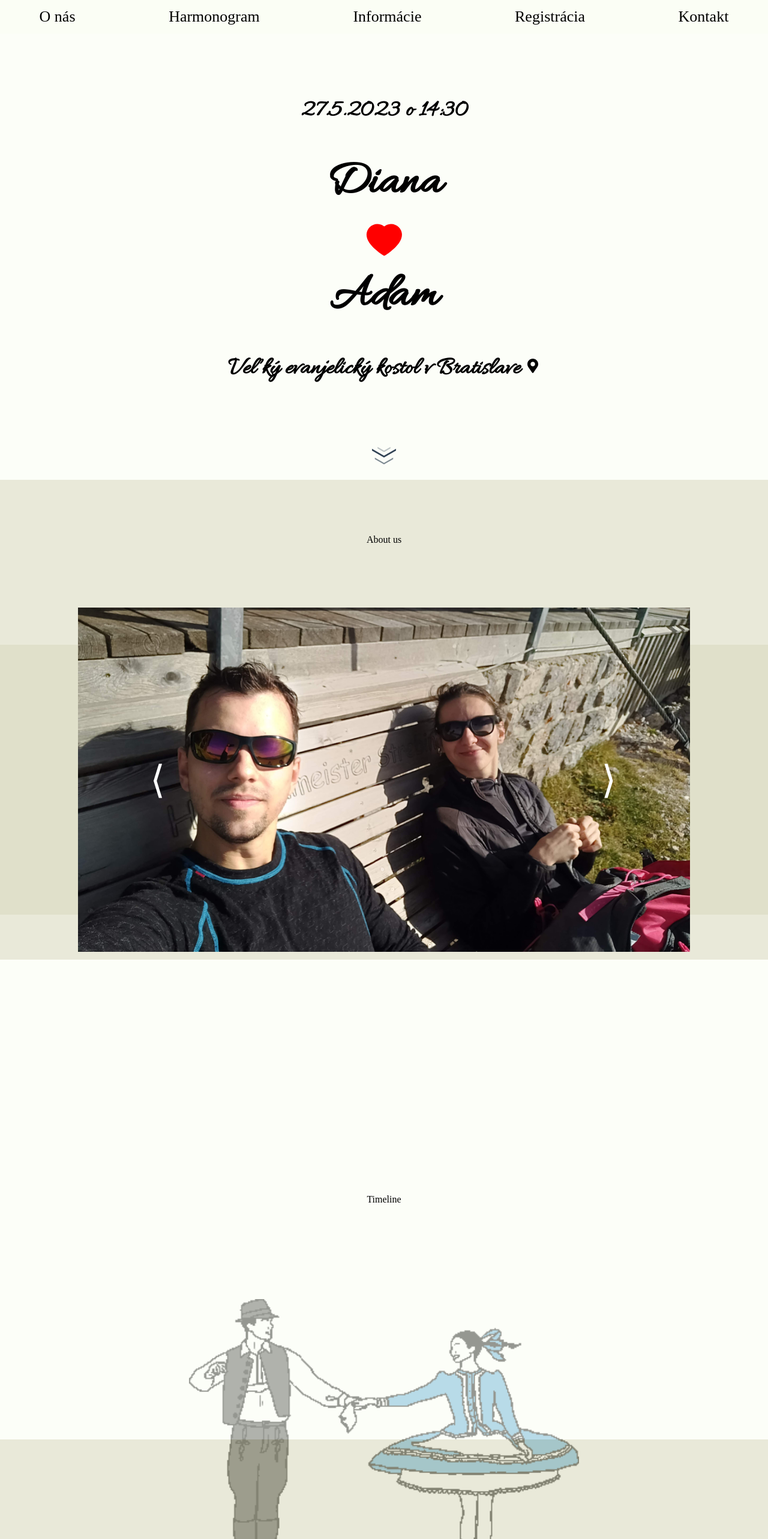
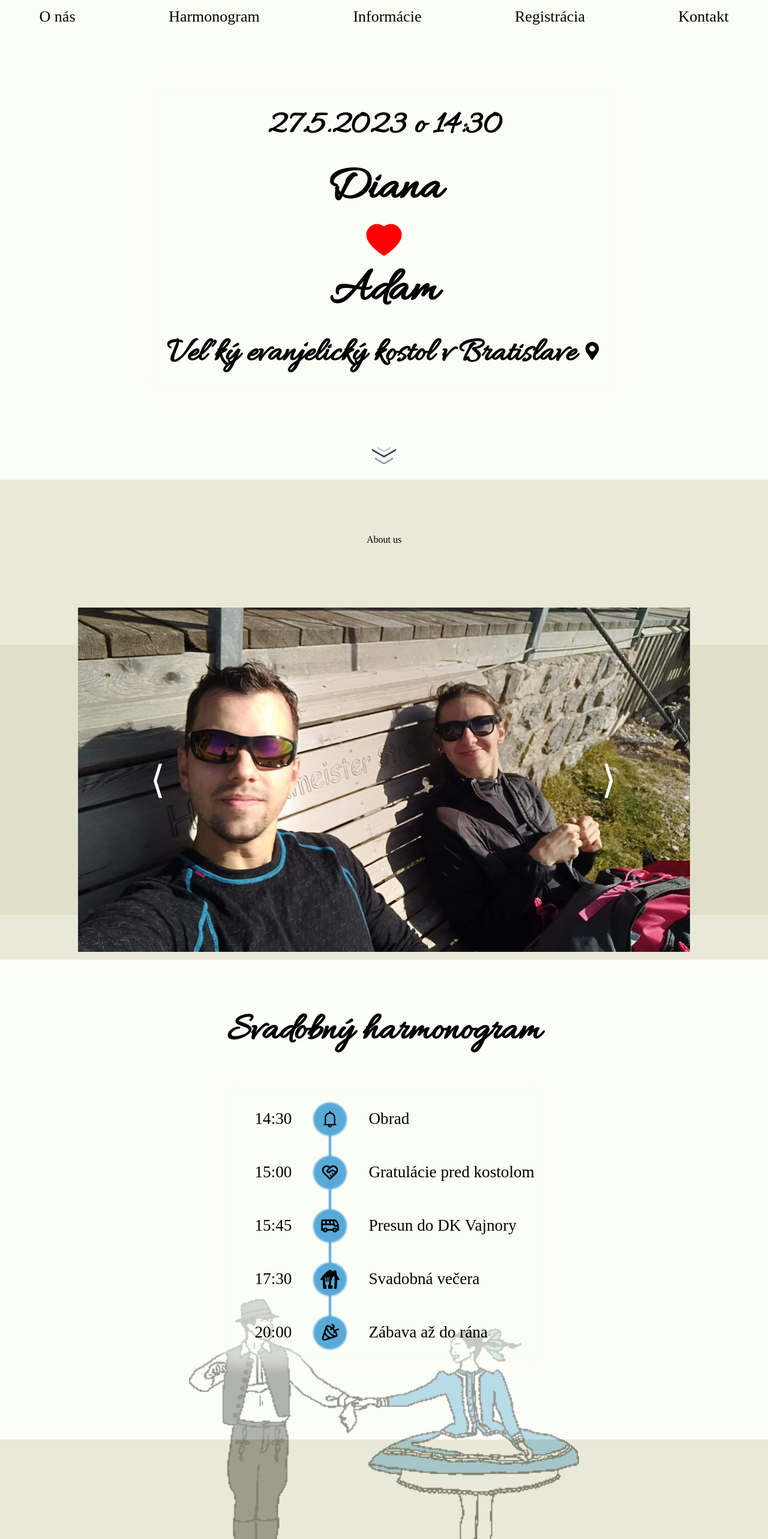
Before and after one commit to AdamSitarcik/wed-site, a React (Create React App) app in the folder client/: page / in a window 1280 px wide. Shown: the top 2566 px of the page at 60% size. Built offline with nearby package versions, Linux system fonts and the light colour scheme; a web font is replaced by a local one.

Commit message:
make timeline section, redo styling of landing, register and contact

```diff
--- a/client/src/assets/wrappers/Contact.js
+++ b/client/src/assets/wrappers/ContactSection.js
@@ -6,9 +6,9 @@ const Wrapper = styled.aside`
         flex-direction: column;
         justify-content: center;
         align-items: center;
-        box-shadow: 0 0 20px 20px var(--background-color-info);
+        box-shadow: var(--container-box-shadow);
         background-color: var(--background-color-info);
-        border-radius: 10px;
+        border-radius: var(--container-border-radius);
     }
 
     .contacts-container {
@@ -36,6 +36,7 @@ const Wrapper = styled.aside`
     }
 
     .adress-container {
+        font-size: 1.2rem;
         width: 100%;
         display: flex;
         flex-direction: column;
--- /dev/null
+++ b/client/src/assets/wrappers/LandingSection.js
@@ -0,0 +1,46 @@
+import styled from 'styled-components';
+
+export const Wrapper = styled.aside`
+    h1 {
+        font-size: 5rem;
+    }
+    h2 {
+        font-size: 3.5rem;
+    }
+
+    h1,
+    h2 {
+        font-family: var(--allura);
+        margin: 0;
+    }
+
+    .info-container {
+        box-sizing: border-box;
+        display: flex;
+        flex-direction: column;
+        justify-content: space-between;
+        background-color: var(--background-color-info);
+        box-shadow: 0 0 20px 20px var(--background-color-info);
+        border-radius: 10px;
+        height: 60vh;
+        padding: 15px;
+    }
+
+    .name-container {
+        height: 60%;
+        display: flex;
+        flex-direction: column;
+        justify-content: space-between;
+        align-items: center;
+    }
+
+    @media (max-width: 992px) {
+        h1 {
+            font-size: clamp(3rem, 10vw, 5rem);
+        }
+
+        h2 {
+            font-size: clamp(2.45rem, 6vw, 3.5rem);
+        }
+    }
+`;
--- a/client/src/assets/wrappers/SmallNavbar.js
+++ b/client/src/assets/wrappers/SmallNavbar.js
@@ -6,6 +6,7 @@ const Wrapper = styled.aside`
     }
 
     .toggle-btn {
+
         width: 75px;
         height: 75px;
         position: fixed;
@@ -14,7 +15,9 @@ const Wrapper = styled.aside`
         background: none;
         border: none;
         cursor: pointer;
-        font-size: calc(15px + 3vw);
+        font-size: clamp(25px,100vw, 35px);
+        z-index: 99;
+
     }
 
     .navbar-container {
--- /dev/null
+++ b/client/src/assets/wrappers/TimelineSection.js
@@ -0,0 +1,91 @@
+import styled from 'styled-components';
+
+const Wrapper = styled.aside`
+    .timeline-container {
+        top: 5%;
+        width: 40vw;
+        position: relative;
+        background-color: var(--background-color-info);
+        box-shadow: var(--container-box-shadow);
+        border-radius: var(--container-border-radius);
+        box-sizing: border-box;
+    }
+
+    .timeline-container::before {
+        height: 80%;
+        top: 10%;
+        content: '';
+        position: absolute;
+        left: 32.5%;
+        transform: translate(-50%, 0);
+        border: 0;
+        box-shadow: 0 0 2px 2px var(--blue);
+    }
+
+    ul {
+        height: 100%;
+        list-style: none;
+        padding: 0;
+        display: flex;
+        flex-direction: column;
+        justify-content: space-between;
+    }
+
+    .timeline-item {
+        width: 100%;
+        display: flex;
+        justify-content: space-between;
+        align-items: center;
+        padding-bottom: 25px;
+        font-size: 1.7rem;
+        height: 7vh;
+    }
+
+    .icon {
+        box-sizing: border-box;
+        display: flex;
+        justify-content: center;
+        align-items: center;
+        position: absolute;
+        left: 32.5%;
+        transform: translate(-50%, 0);
+        font-size: 2rem;
+        background-color: var(--blue);
+        box-shadow: 0 0 3px 3px var(--blue);
+        width: 50px;
+        height: 50px;
+        border-radius: 50%;
+    }
+
+    .item-description {
+        text-align: start;
+        width: 55%;
+    }
+
+    .time {
+        width: 20%;
+        text-align: end;
+    }
+
+    @media (max-width: 992px) {
+        .timeline-container {
+            height: 70vh;
+            width: 90%;
+            max-width: 700px;
+        }
+
+        .timeline-item {
+            width: 100%;
+            font-size: 1.5rem;
+            padding-bottom: 25px;
+        }
+
+        .icon {
+            font-size: 1.5rem;
+            width: 35px;
+            height: 35px;
+        }
+    }
+`;
+
+export default Wrapper;
--- a/client/src/components/RegisterForm.js
+++ b/client/src/components/RegisterForm.js
@@ -1,4 +1,4 @@
-import Wrapper from '../assets/wrappers/RegisterForm';
+import Wrapper from '../assets/wrappers/RegisterSection';
 import { FormRow, FormArea, Alert } from '.';
 import { useAppContext } from '../context/appContext.js';
 
@@ -32,7 +32,7 @@ const RegisterForm = () => {
     };
 
     return (
-        <Wrapper>
+        <div>
             {showAlert && <Alert />}
             <form onSubmit={handleSubmit} className='form'>
                 <div className='form-container'>
@@ -70,7 +70,7 @@ const RegisterForm = () => {
                     </button>
                 </div>
             </form>
-        </Wrapper>
+        </div>
     );
 };
 
--- a/client/src/index.css
+++ b/client/src/index.css
@@ -5,7 +5,7 @@
     --im-fell-english: "IM Fell English", serif;
     --im-fell-english-sc: "IM Fell English SC", serif;
 
-    --background-color-info: rgba(250, 253, 243, 0.7);
+    --background-color-info: rgba(250, 253, 243, 0.5);
     --background-color-light: #fafdf398;
     --background-color-light-non-transparent: #fafdf3;
     --background-color-dark: #dadabf98;
@@ -31,6 +31,9 @@
     --slide-max-heigth: calc(var(--slide-max-width) * 9 / 16);
     --slide-min-heigth: 300px;
 
+    --container-border-radius: 10px;
+    --container-box-shadow: 0 0 20px 20px var(--background-color-info);
+
     --transition: 0.3s ease-in-out all;
 }
 
@@ -47,7 +50,7 @@ body {
     background-repeat: no-repeat;
     background-attachment: fixed;
     background-position: center;
-    background-size: 85vw;
+    background-size: 650px;
 }
 
 button {
@@ -60,33 +63,19 @@ button {
     width: 100%;
 }
 
-.landing-section h1 {
-    font-size: 10vw;
-}
-
-.landing-section h2 {
-    font-size: 6vw;
-}
-
 .react-icon {
     color: black;
-    font-size: 3vw;
+    font-size: 30px;
 }
 
 .heart-icon {
-    font-size: 5vh;
-    max-height: 70px;
+    font-size: 5rem;
     color: rgb(255, 0, 0);
-}
-
-.landing-section h1,
-h2 {
-    font-family: var(--allura);
-    margin: 0;
 }
 
 .section-container {
     background-color: var(--background-color-light);
+    position: relative;
     display: flex;
     flex-direction: column;
     align-items: center;
@@ -95,21 +84,6 @@ h2 {
     max-height: var(--section-height);
     margin: 0;
     padding: 0;
-}
-
-.landing-section .info-container {
-    display: flex;
-    flex-direction: column;
-    justify-content: space-between;
-    height: 60vh;
-}
-
-.landing-section .name-container {
-    height: 60%;
-    display: flex;
-    flex-direction: column;
-    justify-content: space-between;
-    align-items: center;
 }
 
 .section-container.dark {
@@ -125,62 +99,27 @@ a:hover {
     opacity: 1;
 }
 
-/* Form */
-.form {
-    height: 40vh;
-    width: 50vw;
-    max-width: 400px;
-    min-width: 300px;
-    background-color: rgba(255, 255, 255, 0.85);
-    padding: 25px 0;
-    border-radius: 10px;
-    border: none;
-    border-style: solid;
-    border-color: var(--light-grey);
-    display: flex;
-    flex-direction: column;
-    align-items: center;
-    justify-content: center;
+.section-title {
+    font-family: var(--allura);
+    position: absolute;
+    left: 50%;
+    top: 10%;
+    transform: translate(-50%, 0);
+    font-size: 4rem;
+    margin: 0;
 }
 
-.form:hover {
-    box-shadow: 0 0 5px 5px var(--light -grey);
-}
-
-@media (min-width: calc(650px + 15vw)) {
+@media (max-width: 992px) {
     body {
-        background-size: 650px;
-    }
-
-    .landing-section h1 {
-        font-size: 10vh;
-    }
-
-    .landing-section h2 {
-        font-size: 5vh;
-    }
-
-    .react-icon {
-        font-size: 3vh;
+        background-size: clamp(250px, 85vw, var(--bckg-img-max-width));
     }
 
     .heart-icon {
-        font-size: 6vw;
+        font-size: clamp(2.45rem, 10vw, 5rem);
+    }
+
+    .section-title {
+        top: 5%;
+        font-size: 2.5rem;
     }
 }
-
-@media (max-width: 992px) {
-    .section-container.landing-section {
-        background-color: var(--background-color-light);
-        max-height: 100vh;
-    }
-
-    .landing-section .info-container {
-        height: 40vh;
-    }
-
-    .form {
-        height: 60vh;
-        max-width: 100%;
-    }
-}
--- a/client/src/sections/landing.js
+++ b/client/src/sections/landing.js
@@ -2,11 +2,13 @@ import { FaMapMarkerAlt } from 'react-icons/fa';
 import { AiFillHeart } from 'react-icons/ai';
 import { ScrollButton, BigNavbar, SmallNavbar } from '../components';
 import { useAppContext } from '../context/appContext';
+import { Wrapper } from '../assets/wrappers/LandingSection';
 
 const Landing = ({ className }) => {
     const { sections } = useAppContext();
 
     return (
+        <Wrapper>
             <section id="/" className={className}>
                 <header className="App-header">
                     <BigNavbar />
@@ -31,6 +33,7 @@ const Landing = ({ className }) => {
                 </div>
                 <ScrollButton whereTo={sections[0].navigate} />
             </section>
+        </Wrapper>
     );
 };
 
--- a/client/src/sections/timeline.js
+++ b/client/src/sections/timeline.js
@@ -1,8 +1,64 @@
-const Timeline = ({className}) => {
+import Wrapper from '../assets/wrappers/TimelineSection';
+import { AiOutlineBell } from 'react-icons/ai';
+import { TbHeartHandshake, TbBus } from 'react-icons/tb';
+import { SiJusteat } from 'react-icons/si';
+import { BiParty } from 'react-icons/bi';
+
+const Timeline = ({ className }) => {
     return (
-        <section id='timeline' className={className}>
-            <p>Timeline</p>
-        </section>
+        <Wrapper>
+            <section id="timeline" className={className}>
+                <h1 className="section-title">Svadobný harmonogram</h1>
+                <div className="timeline-container">
+                    <ul>
+                        <li className="timeline-item">
+                            <div className="time">14:30</div>
+                            <div className="icon">
+                                <AiOutlineBell />
+                            </div>
+                            <div className="item-description">Obrad</div>
+                        </li>
+                        <li className="timeline-item">
+                            <div className="time">15:00</div>
+                            <div className="icon">
+                                <TbHeartHandshake />
+                            </div>
+                            <div className="item-description">
+                                Gratulácie pred kostolom
+                            </div>
+                        </li>
+                        <li className="timeline-item">
+                            <div className="time">15:45</div>
+                            <div className="icon">
+                                {' '}
+                                <TbBus />{' '}
+                            </div>
+                            <div className="item-description">
+                                Presun do DK Vajnory
+                            </div>
+                        </li>
+                        <li className="timeline-item">
+                            <div className="time">17:30</div>
+                            <div className="icon">
+                                <SiJusteat />
+                            </div>
+                            <div className="item-description">
+                                Svadobná večera
+                            </div>
+                        </li>
+                        <li className="timeline-item">
+                            <div className="time">20:00</div>
+                            <div className="icon">
+                                <BiParty />
+                            </div>
+                            <div className="item-description">
+                                Zábava až do rána
+                            </div>
+                        </li>
+                    </ul>
+                </div>
+            </section>
+        </Wrapper>
     );
 };
 
```
Also changed, not shown: client/src/assets/wrappers/RegisterSection.js (renamed from client/src/assets/wrappers/RegisterForm.js, +23 -0 lines), client/src/assets/wrappers/ScrollButton.js (+7 -3 lines), client/src/sections/contact.js (+17 -16 lines), client/src/sections/register.js (+8 -4 lines). Lines whose indentation alone changed are shown as unchanged.
